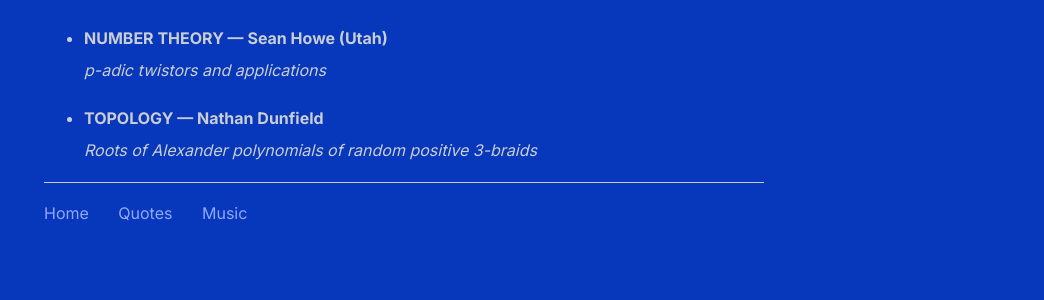
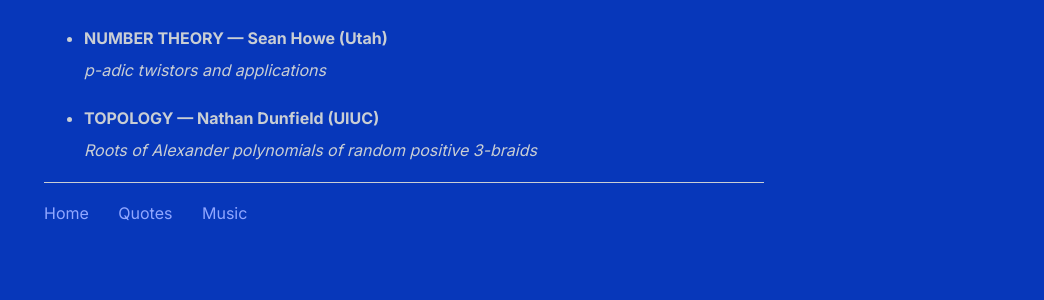
Before and after one commit to shihankanungo/shihankanungo.github.io, a Jekyll site: the page built from math-talks.md, in a window 1280 px wide. Shown: the part 1899-2199 px from the top of the page, without its empty margins (236-1280 px from the left). Built offline with Jekyll 4.4.1, drawn with Linux system fonts in a browser that asks for light colours.

Commit message:
Update math-talks.md

```diff
--- a/math-talks.md
+++ b/math-talks.md
@@ -131,7 +131,7 @@
 
 <ul>
 <li><details>
-  <summary style="list-style: none;"><b>TOPOLOGY &mdash; Nathan Dunfield</b><br>
+  <summary style="list-style: none;"><b>TOPOLOGY &mdash; Nathan Dunfield (UIUC)</b><br>
     <i>Roots of Alexander polynomials of random positive 3-braids</i></summary>
   <small><img src="images/2026-05-05.png" alt="May 5"></small>
 </details></li>
```
